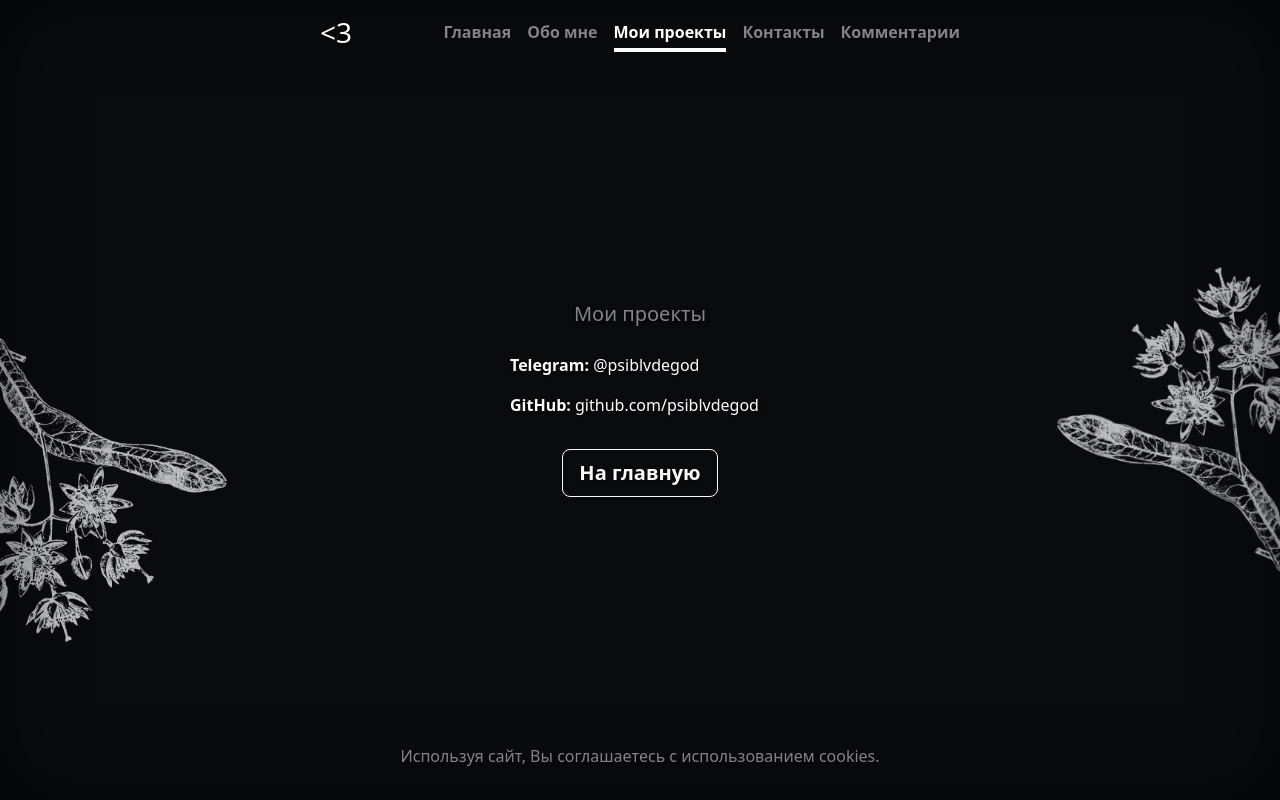
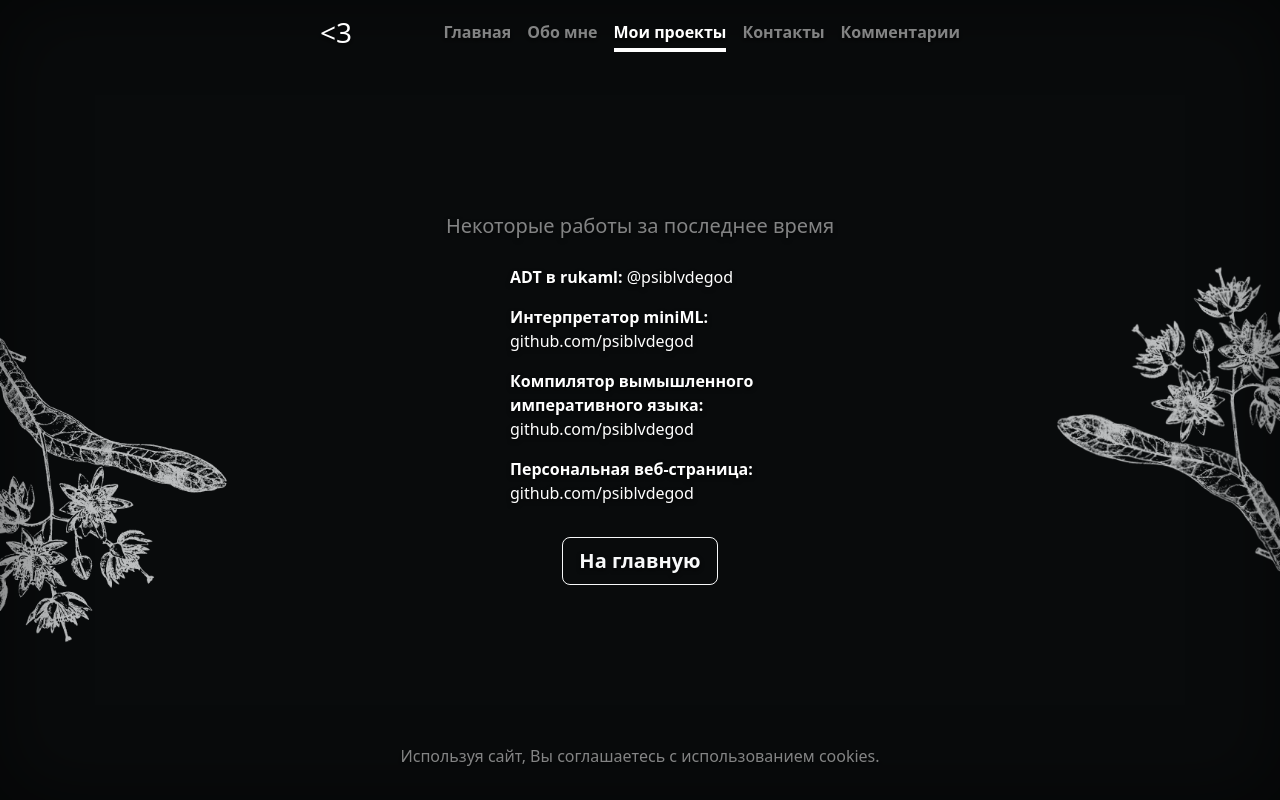
Before and after one commit to psiblvdegod/web-page, a Flask app: page /projects in a window 1280 px wide. Run offline with Flask 3, Linux system fonts and the light colour scheme; parts of the project's set-up code (start-up, migrations or seed data) failed here and were passed over; some libraries are stand-ins or nearby versions.

Commit message:
update projects info
Signed-off-by: psiblvdegod <artyombaly@list.ru>

```diff
--- a/templates/projects.html
+++ b/templates/projects.html
@@ -8,16 +8,24 @@
 {% endblock %}
 
 {% block content %}
-<p class="lead text-white-50">Мои проекты</p>
+<p class="lead text-white-50">Некоторые работы за последнее время</p>
 <div class="row justify-content-center">
     <div class="col-md-6 text-start">
         <ul class="list-group list-group-flush">
             <li class="list-group-item bg-transparent text-white border-0">
-                <strong>Telegram:</strong> <a href="https://t.me/psiblvdegod"
+                <strong>ADT в rukaml:</strong> <a href="https://t.me/psiblvdegod"
                     class="text-white text-decoration-none">@psiblvdegod</a>
             </li>
             <li class="list-group-item bg-transparent text-white border-0">
-                <strong>GitHub:</strong> <a href="https://github.com/psiblvdegod"
+                <strong>Интерпретатор miniML:</strong> <a href="https://github.com/psiblvdegod"
+                    class="text-white text-decoration-none">github.com/psiblvdegod</a>
+            </li>
+            <li class="list-group-item bg-transparent text-white border-0">
+                <strong>Компилятор вымышленного императивного языка:</strong> <a href="https://github.com/psiblvdegod"
+                    class="text-white text-decoration-none">github.com/psiblvdegod</a>
+            </li>
+            <li class="list-group-item bg-transparent text-white border-0">
+                <strong>Персональная веб-страница:</strong> <a href="https://github.com/psiblvdegod"
                     class="text-white text-decoration-none">github.com/psiblvdegod</a>
             </li>
         </ul>
```
